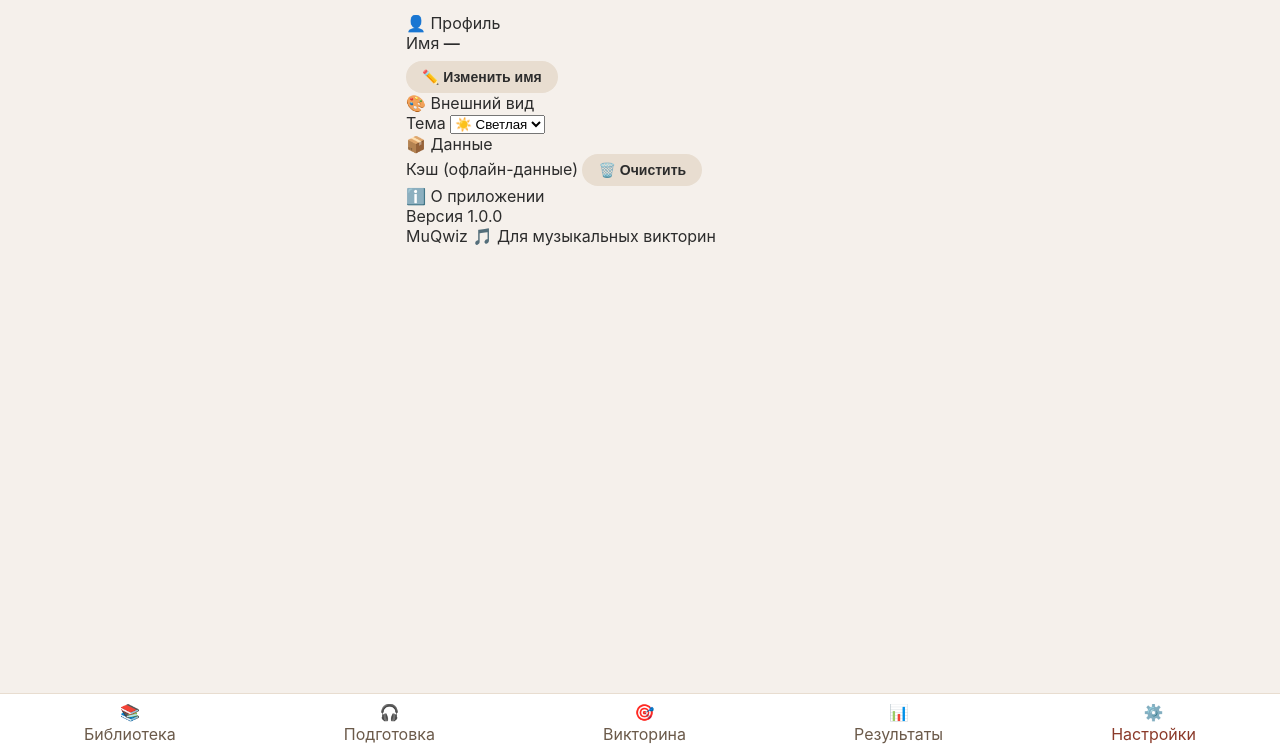
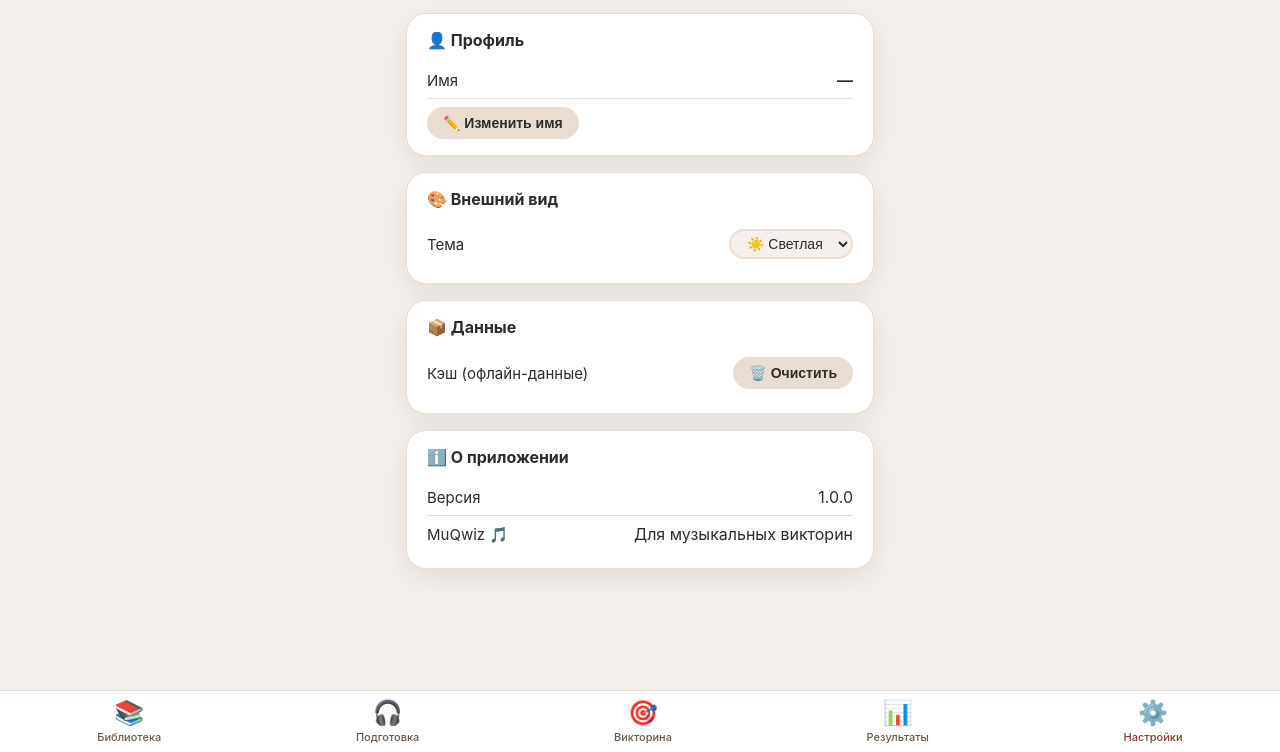
Before and after one commit to mi1kare/muqwiz, a website built with webpack: page settings.html in a window 1280 px wide. Shown: the part 48-800 px from the top of the page. Built offline with nearby package versions, Linux system fonts and the light colour scheme.

Commit message:
Update style.css

```diff
--- a/css/style.css
+++ b/css/style.css
@@ -237,16 +237,14 @@ body.dark {
     flex-direction: column;
     align-items: center;
     gap: 2px;
-    font-size:2 11px;
-    font-weight: px500;
+    font-size: 11px;
+    font-weight: 500;
     transition: 0.2s;
-    padding;
-: 0 4px;
-}
+    padding: 0 4px;
 }
 .bottom-nav a .icon {
-    font-size: 24px.;
-quiz    line-height: 1.2;
+    font-size: 24px;
+    line-height: 1.2;
 }
 .bottom-nav a.active {
     color: var(--accent);
@@ -328,7 +326,9 @@ quiz    line-height: 1.2;
 .quiz-card .count {
     font-size: 13px;
     color: var(--text-secondary);
-    margin-top: -card .heart {
+    margin-top: 2px;
+}
+.quiz-card .heart {
     font-size: 26px;
     cursor: pointer;
     background: none;
@@ -620,21 +620,8 @@ quiz    line-height: 1.2;
 }
 
 /* ============================================
-   НАСТРОЙКИ (И ВИКТОРИНЫ, И ПРИЛОЖЕНИЯ)
+   НАСТРОЙКИ ВИКТОРИНЫ
    ============================================ */
-.settings-group {
-    background: var(--card);
-    border-radius: var(--radius);
-    padding: 16px 20px;
-    box-shadow: var(--shadow);
-    border: 1px solid var(--border);
-    margin-bottom: 16px;
-}
-.settings-group .title {
-    font-weight: 700;
-    font-size: 16px;
-    margin-bottom: 12px;
-}
 .settings-row {
     display: flex;
     justify-content: space-between;
@@ -645,21 +632,14 @@ quiz    line-height: 1.2;
 .settings-row:last-child {
     border-bottom: none;
 }
-.settings-row .label {
-    font-size: 15px;
-}
-.settings-row select,
-.settings-row input[type="range"],
 .settings-row input[type="number"] {
+    width: 70px;
+    padding: 6px 12px;
+    border: 2px solid var(--border);
+    border-radius: 30px;
+    font-size: 14px;
     background: var(--bg);
     color: var(--text);
-    border: 2px solid var(--border);
-    border-radius: 30px;
-    padding: 4px 12px;
-    font-size: 14px;
-}
-.settings-row input[type="number"] {
-    width: 70px;
 }
 
 /* ============================================
@@ -944,6 +924,45 @@ quiz    line-height: 1.2;
 }
 
 /* ============================================
+   НАСТРОЙКИ
+   ============================================ */
+.settings-group {
+    background: var(--card);
+    border-radius: var(--radius);
+    padding: 16px 20px;
+    box-shadow: var(--shadow);
+    border: 1px solid var(--border);
+    margin-bottom: 16px;
+}
+.settings-group .title {
+    font-weight: 700;
+    font-size: 16px;
+    margin-bottom: 12px;
+}
+.settings-row {
+    display: flex;
+    justify-content: space-between;
+    align-items: center;
+    padding: 8px 0;
+    border-bottom: 1px solid var(--border);
+}
+.settings-row:last-child {
+    border-bottom: none;
+}
+.settings-row .label {
+    font-size: 15px;
+}
+.settings-row select,
+.settings-row input[type="range"] {
+    background: var(--bg);
+    color: var(--text);
+    border: 2px solid var(--border);
+    border-radius: 30px;
+    padding: 4px 12px;
+    font-size: 14px;
+}
+
+/* ============================================
    ОФЛАЙН-БЕЙДЖ И ЗАГРУЗЧИК
    ============================================ */
 .offline-badge {
```
